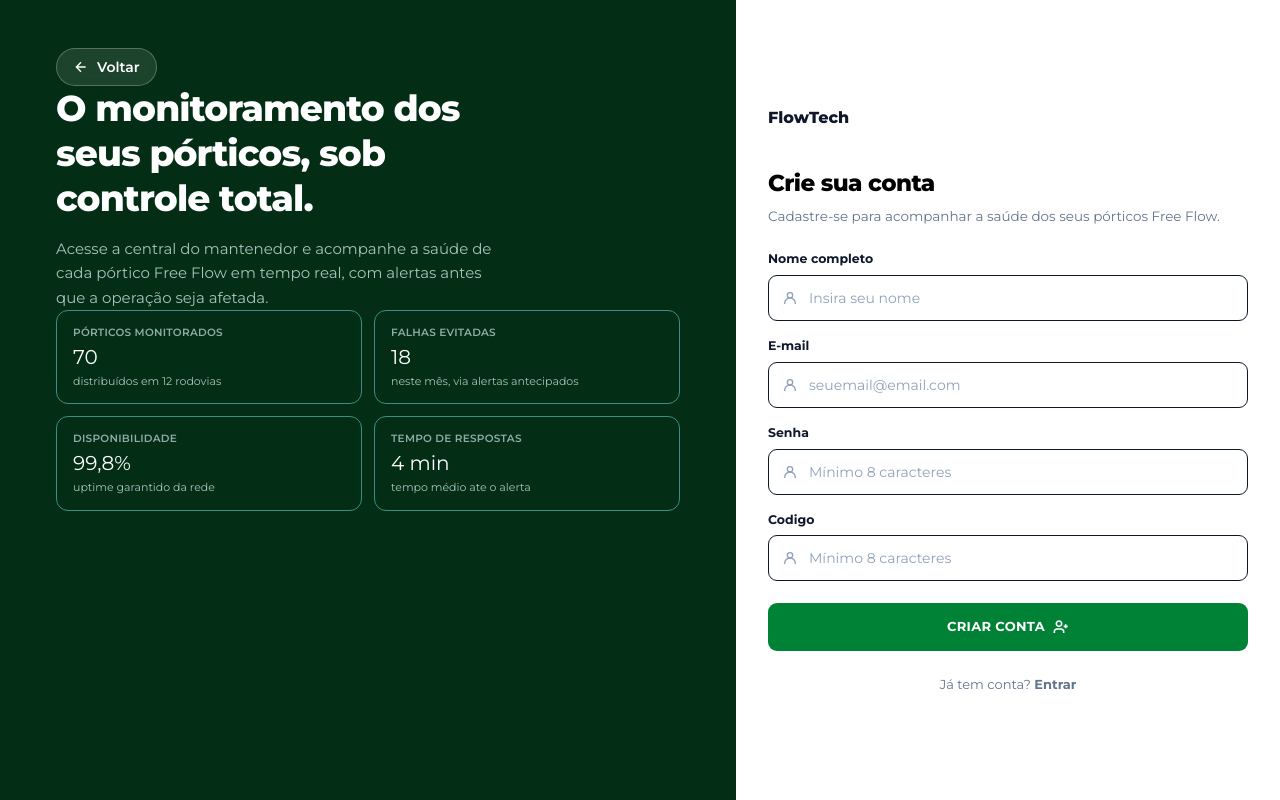
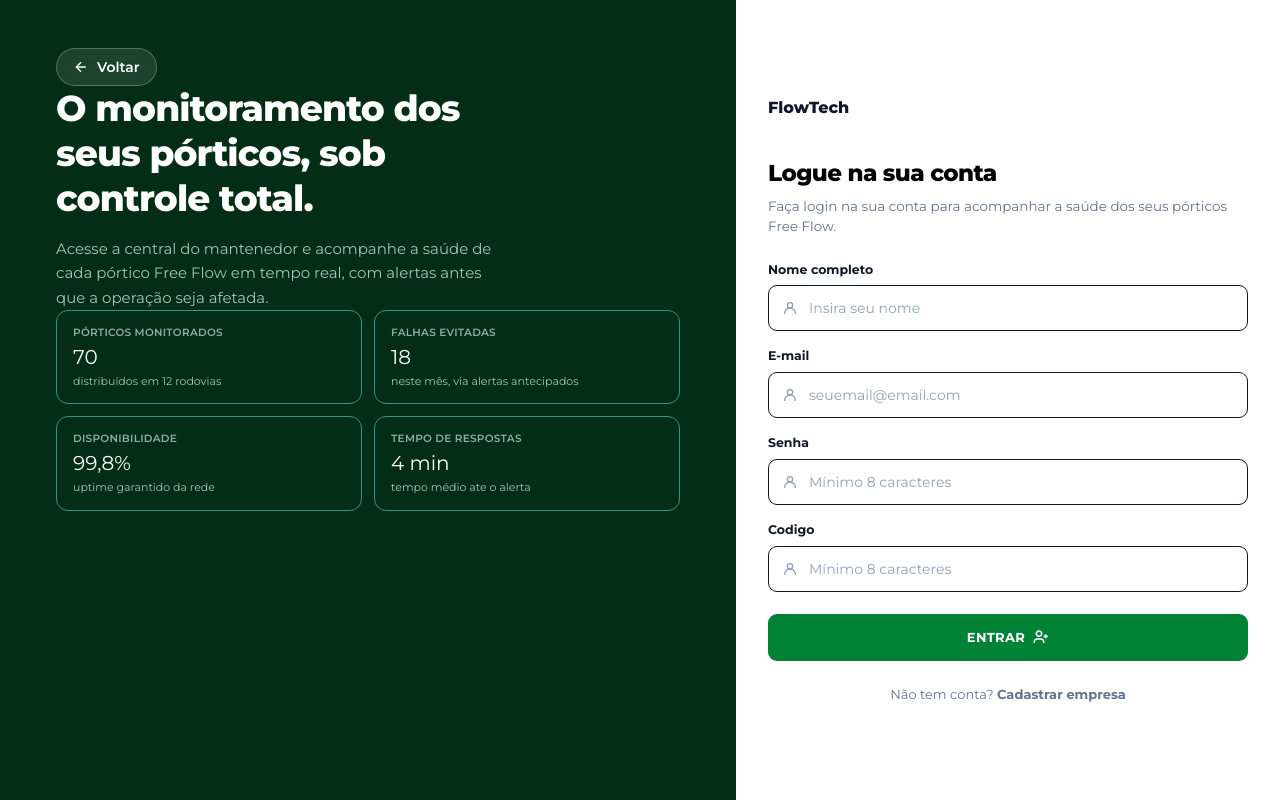
Before and after one commit to FIowTech/flowTech-web, a React (Vite) app in the folder app/: page /login in a window 1280 px wide. Built offline with nearby package versions, Linux system fonts and the light colour scheme.

Commit message:
fix: loginpage

```diff
--- a/app/src/pages/loginpage.jsx
+++ b/app/src/pages/loginpage.jsx
@@ -64,8 +64,8 @@ export default function LoginPage() {
             <div id="div_acao">
 
               <div className="mb-6">
-                <h2 className="text-[23px] font-extrabold tracking-tight mb-1.5">Crie sua conta</h2>
-                <span className="block text-[13.5px] text-slate-500">Cadastre-se para acompanhar a saúde dos seus pórticos Free
+                <h2 className="text-[23px] font-extrabold tracking-tight mb-1.5">Logue na sua conta</h2>
+                <span className="block text-[13.5px] text-slate-500">Faça login na sua conta para acompanhar a saúde dos seus pórticos Free
                   Flow.</span>
               </div>
 
@@ -79,7 +79,7 @@ export default function LoginPage() {
                 <button type="submit"
                   className="mt-1.5 w-full bg-green-700 hover:bg-green600 text-white rounded-[9px] py-3.5 text-[13px] font-bold uppercase tracking-wide flex items-center justify-center gap-2 transition active:translate-y-px"
                   onClick='cadastro()'>
-                  Criar conta
+                  Entrar
                   <svg
                     className="w-4 h-4"
                     viewBox="0 0 24 24"
@@ -93,7 +93,7 @@ export default function LoginPage() {
                   </svg>
                 </button>
 
-                <div className="text-center text-[13px] text-slate-500 mt-2">Já tem conta? <a href="login.html" className="font-bold text-green700 hover:underline">Entrar</a>
+                <div className="text-center text-[13px] text-slate-500 mt-2">Não tem conta? <a href="login.html" className="font-bold text-green700 hover:underline">Cadastrar empresa</a>
 
                 </div>
               </form>
```
